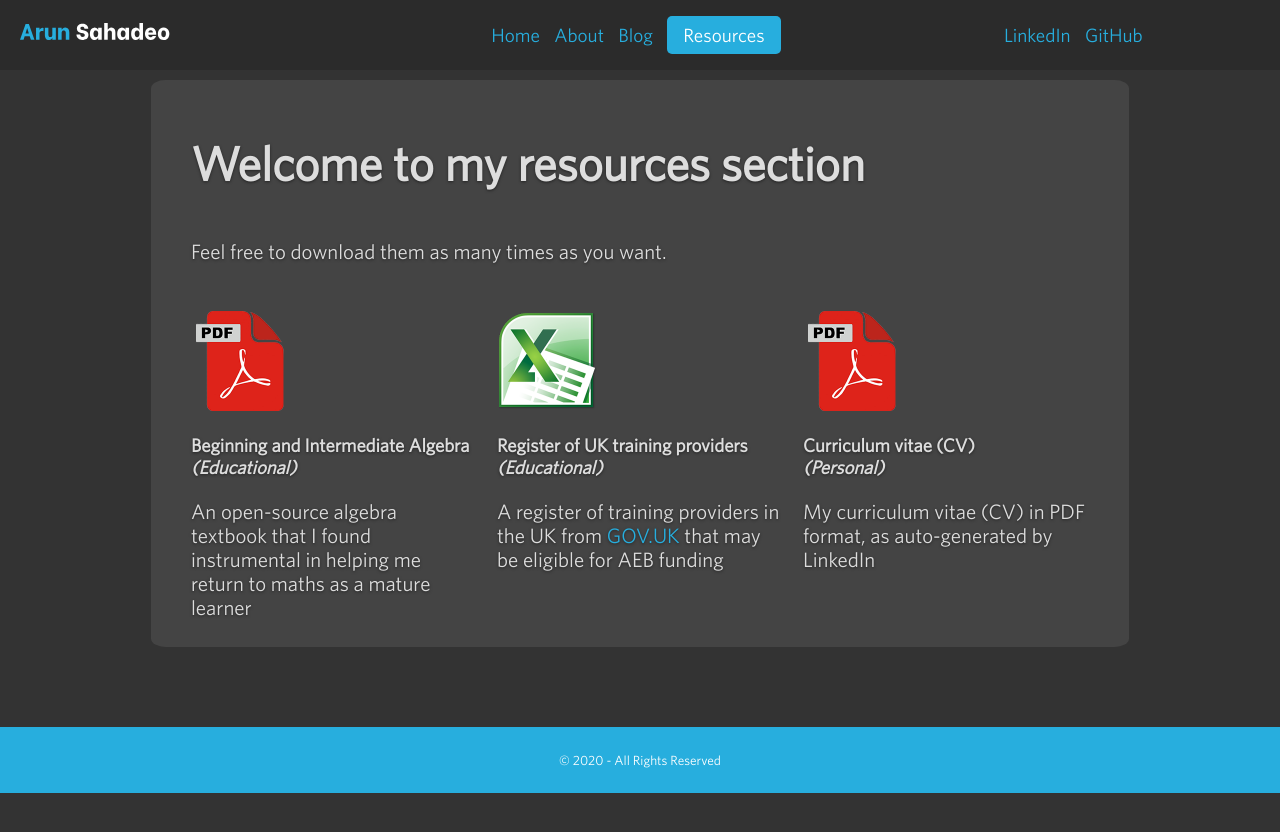
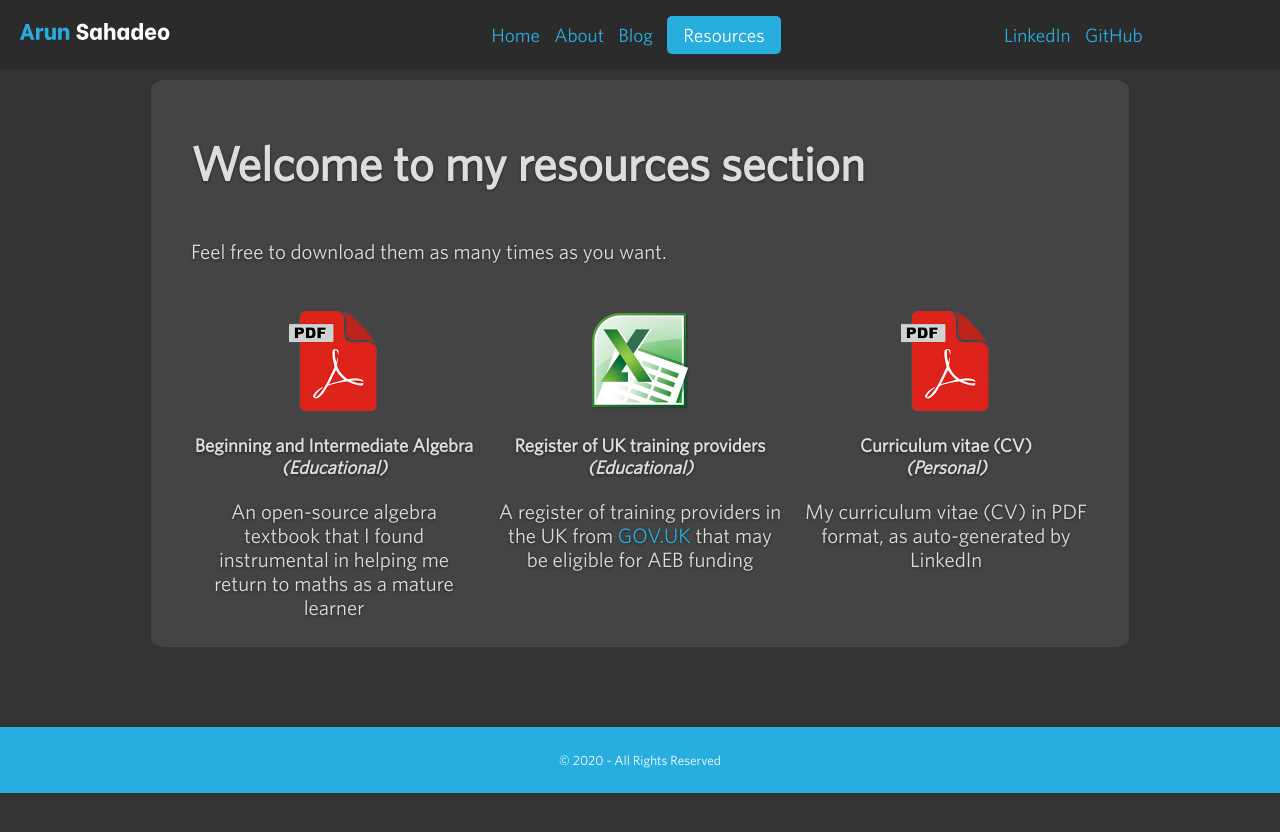
Before and after one commit to ArunSahadeo/ArunSahadeo.github.io, a Jekyll site: the page built from resources.html, in a window 1280 px wide. Shown: the top 832 px of the page. Built offline with Jekyll 4.4.1, drawn with Linux system fonts in a browser that asks for light colours; some web fonts are replaced.

Commit message:
Tidy up resources section, add categories if set to featured articles, add new images, add sync height module

```diff
--- a/_includes/components/resources.html
+++ b/_includes/components/resources.html
@@ -7,20 +7,24 @@
     {% assign filetype = resource.path | split: '.' | last %}
 
     <div class="resource">
-        <a href="{{ resource.path }}"{% if filetype == 'pdf' %} target="_blank"{% endif %}>
+        <a href="{{ resource.path }}"{% if filetype != nil and filetype == 'pdf' %} target="_blank"{% endif %} class="display-block text-center">
             {% case filetype %}
             {% when 'doc' or 'docx' %}
-                <img class="max-width-100-pc max-width-35-pc-xl-up" src="{{ 'assets/images/msword.png' | relative_url }}" alt="Microsoft Word" />
+            <img class="max-width-100-pc max-width-35-pc-xl-up" src="{{ 'assets/images/msword.png' | relative_url }}" alt="Microsoft Word" />
             {% when 'ppt' or 'pptx' %}
-                <img class="max-width-100-pc max-width-35-pc-xl-up" src="{{ 'assets/images/msppt.png' | relative_url }}" alt="Microsoft PowerPoint" />
+            <img class="max-width-100-pc max-width-35-pc-xl-up" src="{{ 'assets/images/msppt.png' | relative_url }}" alt="Microsoft PowerPoint" />
             {% when 'pdf' %}
-                <img class="max-width-100-pc max-width-35-pc-xl-up" src="{{ 'assets/images/adobepdf.png' | relative_url }}" alt="Portable Document Format (PDF)" />
+            <img class="max-width-100-pc max-width-35-pc-xl-up" src="{{ 'assets/images/adobepdf.png' | relative_url }}" alt="Portable Document Format (PDF)" />
             {% when 'xls' or 'xlsx' or 'csv' %}
-                <img class="max-width-100-pc max-width-35-pc-xl-up" src="{{ 'assets/images/msexcel.png' | relative_url }}" alt="Microsoft Excel" />
+            <img class="max-width-100-pc max-width-35-pc-xl-up" src="{{ 'assets/images/msexcel.png' | relative_url }}" alt="Microsoft Excel" />
+            {% else %}
+            {% if resource.path contains 'play.google.com' %}
+            <img class="max-width-100-pc max-width-35-pc-xl-up" src="{{ 'assets/images/play-store.png' | relative_url }}" alt="Google Play Store" />
+            {% endif %}
             {% endcase %}
         </a>
 
-        <h3>
+        <h3 class="text-center">
             {{ resource.name }}
             {% if resource.category %}
             <em>
@@ -30,7 +34,7 @@
         </h3>
 
         {% if resource.short_description %}
-        <p>
+        <p class="text-center">
             {{ resource.short_description }}
         </p>
         {% endif %}
--- a/_sass/layouts/_article.scss
+++ b/_sass/layouts/_article.scss
@@ -47,3 +47,9 @@
         margin-bottom: .5rem;
     }
 }
+
+.article-categories {
+    display: block;
+    font-size: 1.2rem;
+    font-style: italic;
+}
--- /dev/null
+++ b/_sass/utilities/_text.scss
@@ -0,0 +1,3 @@
+.text-center {
+    text-align: center;
+}
--- a/assets/css/main.scss
+++ b/assets/css/main.scss
@@ -40,3 +40,4 @@
 @import 'utilities/margins';
 @import 'utilities/max-widths';
 @import 'utilities/font-sizes';
+@import 'utilities/text';
```
Also changed, not shown: _includes/components/featured-articles.html (+9 -1 lines), assets/js/components/EqualiseHeights.js (added, +38 -0 lines), assets/images/play-store.png (added).
